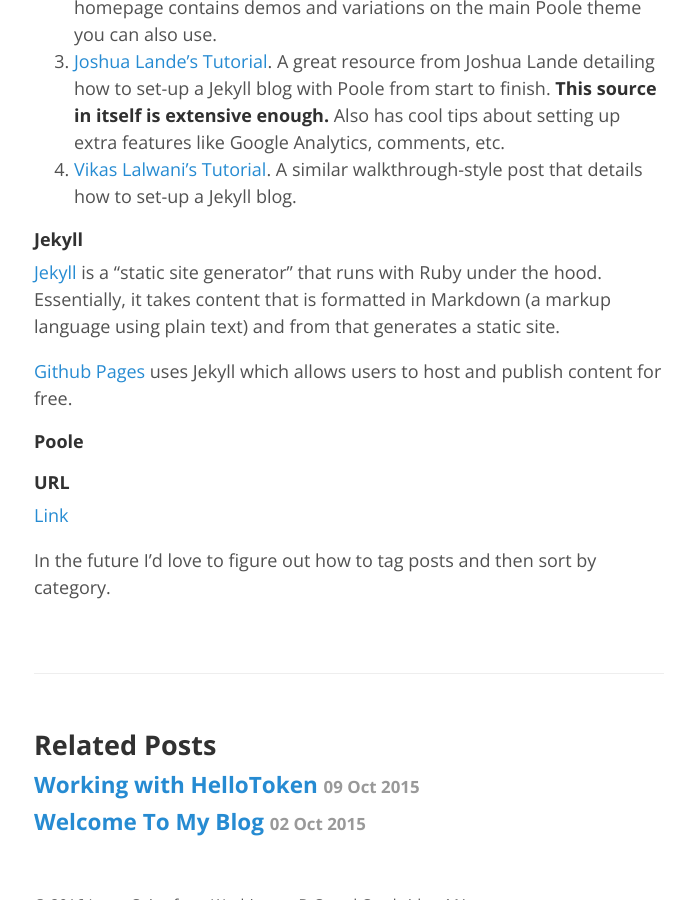
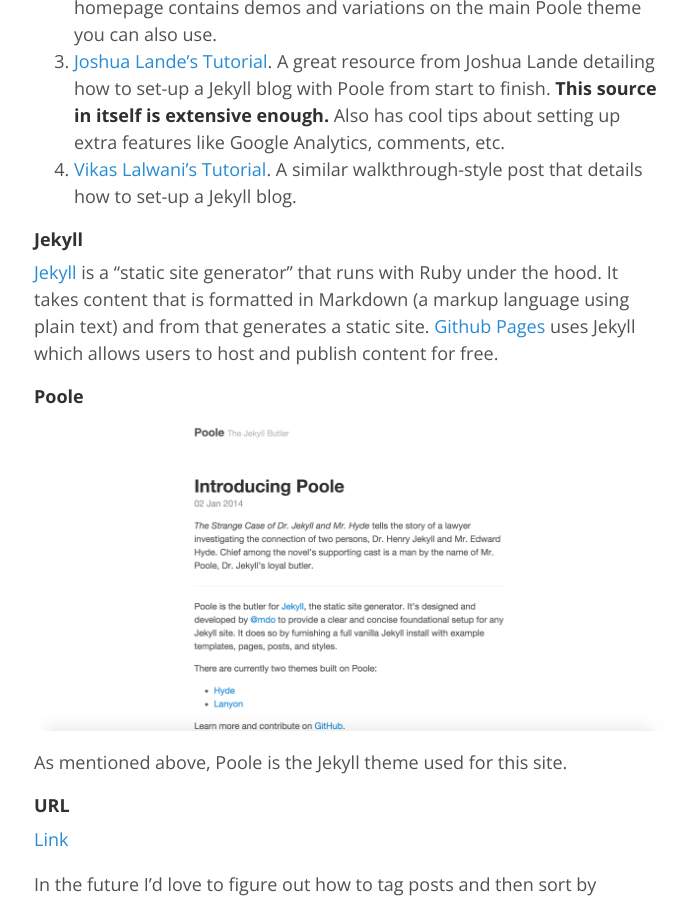
Before and after one commit to jasoncui/jasoncui.github.io, a Jekyll site: the page built from _posts/2015-12-23-how-i-made-this-blog-for-free.md, in a window 1280 px wide and 900 px high, scrolled down 831 px. Shown: the whole window, without its empty margins (291-983 px from the left). Built offline with Jekyll 4.4.1, drawn with Linux system fonts in a browser that asks for light colours; comment, search, counter and statistics services are not loaded.

Commit message:
added poole image

```diff
--- a/_posts/2015-12-23-how-i-made-this-blog-for-free.md
+++ b/_posts/2015-12-23-how-i-made-this-blog-for-free.md
@@ -21,11 +21,13 @@
 
 #### Jekyll
 
-[Jekyll](http://jekyllrb.com) is a "static site generator" that runs with Ruby under the hood. Essentially, it takes content that is formatted in Markdown (a markup language using plain text) and from that generates a static site.
-
-[Github Pages](http://jekyllrb.com/docs/github-pages/) uses Jekyll which allows users to host and publish content for free.
+[Jekyll](http://jekyllrb.com) is a "static site generator" that runs with Ruby under the hood. It takes content that is formatted in Markdown (a markup language using plain text) and from that generates a static site. [Github Pages](http://jekyllrb.com/docs/github-pages/) uses Jekyll which allows users to host and publish content for free.
 
 #### Poole
+
+![Poole]({{ site.url }}/public/poole.png){: .center-image }
+
+As mentioned above, Poole is the Jekyll theme used for this site.
 
 #### URL
 
```
Also changed, not shown: public/poole.png (added).
